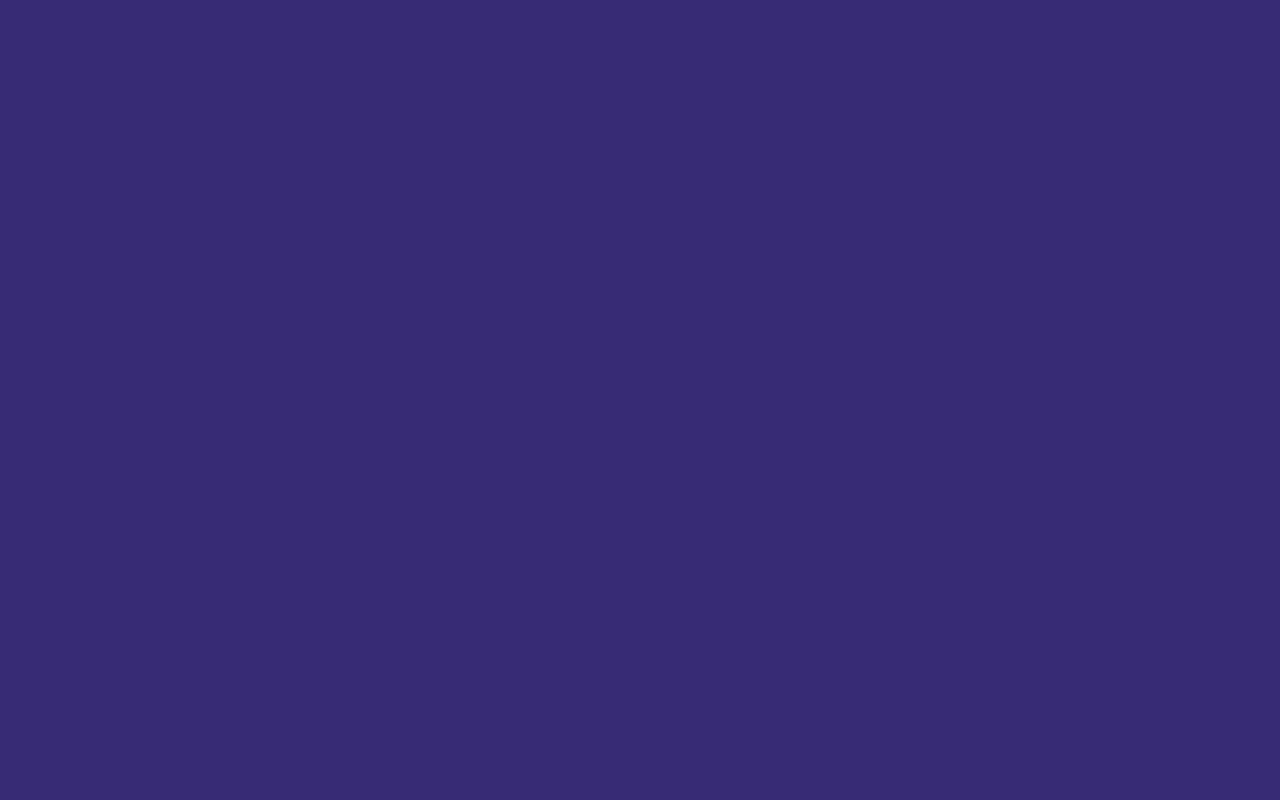
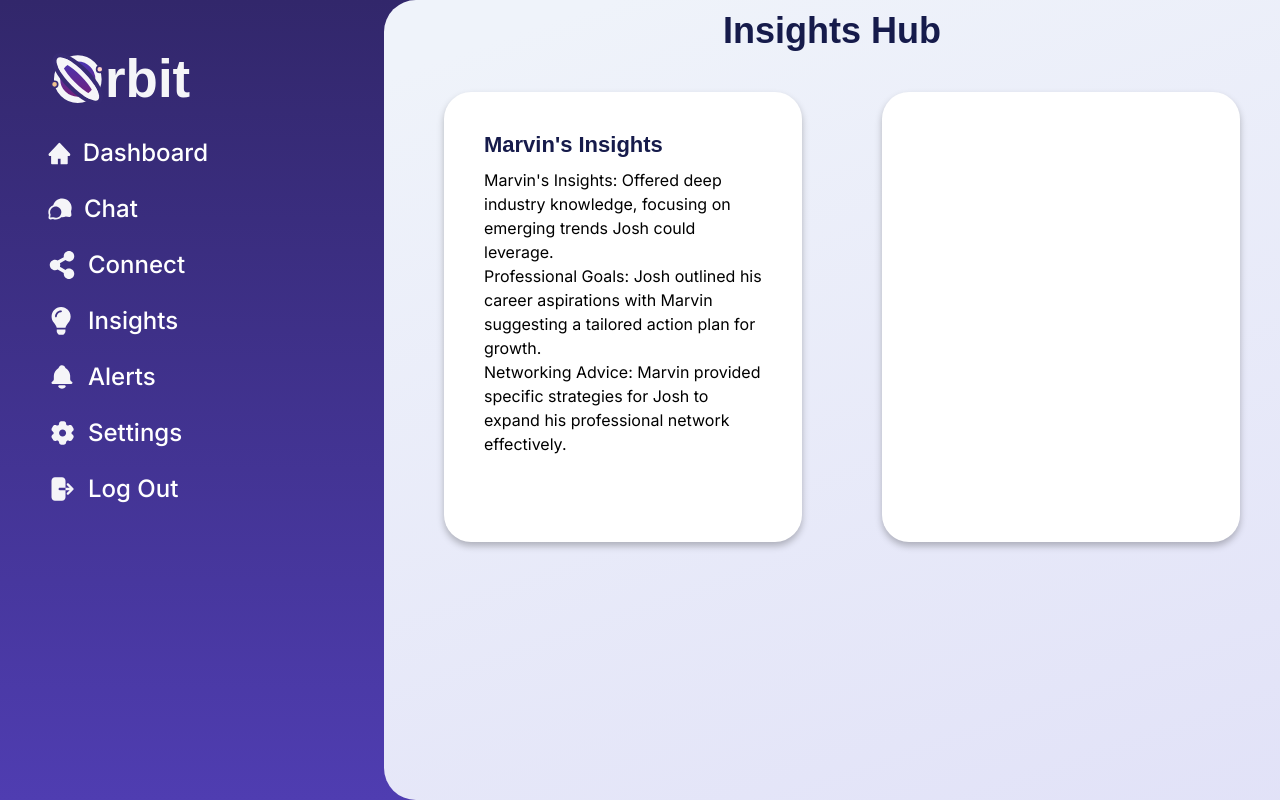
Before and after one commit to jin-lee4/cmdf24, a Next.js app: page /insights in a window 1280 px wide. Built offline with nearby package versions, Linux system fonts and the light colour scheme.

Commit message:
final push !!!

```diff
--- a/src/app/context/index.js
+++ /dev/null
@@ -1,17 +0,0 @@
-import React, { useState, createContext } from "react";
-
-export const Context = createContext();
-
-export const ContextProvider = (props) => {
-  const [username, setUsername] = useState("");
-  const [secret, setSecret] = useState("");
-
-  const value = {
-    username,
-    setUsername,
-    secret,
-    setSecret,
-  };
-
-  return <Context.Provider value={value}>{props.children}</Context.Provider>;
-};
--- a/src/app/insights/layout.js
+++ b/src/app/insights/layout.js
@@ -1,5 +1,5 @@
 export default function InsightsLayout({children}) {
     return (
-        <section>{children}</section>
+        <section className="min-h-screen">{children}</section>
     )
 }
--- a/src/app/insights/page.js
+++ b/src/app/insights/page.js
@@ -1,3 +1,27 @@
+import styles from "@/app/styles/insights.module.css";
+import Sidebar from "@/components/Sidebar"
+
 export default function Insights() {
-
+  return (
+    <section>
+        <Sidebar />
+    <div className={styles.panel}>
+      <div className="items-center">
+        <h1 className={styles.heading}>Insights Hub</h1>
+        <div className="grid grid-cols-2 gap-5 pr-10">
+          <div className={styles.box}>
+          <p className={styles.title}>Marvin's Insights</p>
+            <p className={styles.insights}></p>
+                <ol>
+                    <li>Marvin's Insights: Offered deep industry knowledge, focusing on emerging trends Josh could leverage.</li>
+                    <li>Professional Goals: Josh outlined his career aspirations with Marvin suggesting a tailored action plan for growth.</li>
+                    <li>Networking Advice: Marvin provided specific strategies for Josh to expand his professional network effectively.</li>
+                </ol>
+          </div>
+          <div className={styles.box}></div>
+        </div>
+      </div>
+      </div>
+    </section>
+  );
 }
--- /dev/null
+++ b/src/app/styles/insights.module.css
@@ -0,0 +1,54 @@
+.box {
+    border-radius: 27px;
+    background: #FFF;
+    box-shadow: 0px 4px 7px 0px rgba(0, 0, 0, 0.25);
+    width: 300;
+    height: 450px;
+    flex-shrink: 0;
+    margin-left: 60px;
+    margin-top: 40px;
+    padding: 40px;
+    align-items: center;
+}
+
+.heading {
+    color: var(--Text, #161B4B);
+    text-align: center;
+    font-family: "DM Sans", sans-serif;
+    font-size: 36px;
+    font-style: normal;
+    font-weight: 700;
+    line-height: normal;
+    padding-top: 10px;
+}
+
+.title {
+    color: var(--Text, #161B4B);
+    font-family: "DM Sans", sans-serif;
+    font-size: 22px;
+    font-style: normal;
+    font-weight: 700;
+    line-height: normal;
+}
+
+.insights {
+    color: #000;
+    font-family: Inter, sans-serif;
+    font-size: 16px;
+    font-style: normal;
+    font-weight: 400;
+    line-height: normal;
+    padding-top: 10px;
+}
+
+.panel {
+    border-radius: 32px 0px 0px 32px;
+    background: linear-gradient(161deg, #eff3fa 7.02%, #d8d6f6 165.01%);
+    width: 70%;
+    height: 100vh;
+    align-items: center;
+    position: fixed;
+    top: 0;
+    right: 0;
+    padding-bottom: 10px;
+}
--- a/src/app/styles/messages.module.css
+++ b/src/app/styles/messages.module.css
@@ -11,11 +11,11 @@
   border-radius: 32px 0px 0px 32px;
   background: linear-gradient(161deg, #eff3fa 7.02%, #d8d6f6 165.01%);
   width: 70%;
-  height: 100vh;
   align-items: center;
+  position: fixed;
   top: 0;
   right: 0;
-  position: fixed;
+  padding-bottom: 10px;
 }
 
 .contact {
@@ -59,11 +59,8 @@
   border-radius: 15px;
   background: #FFF;
   flex-shrink: 0;
-  width: 100%;
-  height: 100%;
   align-items: center;
   place-items: center;
-  padding: 20px;
   margin: 10px;
 }
 
--- a/src/app/styles/panel.module.css
+++ b/src/app/styles/panel.module.css
@@ -6,4 +6,5 @@
   align-items: center;
   margin-left: 300px;
   margin-top: 32px;
+  position: fixed;
 }
--- a/src/components/Dashboard.jsx
+++ b/src/components/Dashboard.jsx
@@ -1,5 +1,6 @@
 import panel from "@/app/styles/panel.module.css";
 import styles from "../app/styles/dashboardpanel.module.css";
+import Image from "next/image";
 import MatchSpotlight from '@/components/ConnectionSpotlight'
 
 function Dashboard() {
@@ -17,7 +18,6 @@ function Dashboard() {
           <div className={styles.box}>
             <h2 className="top-0 right-0 text-base w-100">Connection Spotlight</h2>
             <div className="items-center">
-              <MatchSpotlight />
             </div>
           </div>
         </div>
--- a/src/components/Sidebar.jsx
+++ b/src/components/Sidebar.jsx
@@ -11,14 +11,14 @@ function DashboardPanel() {
       >
         <div className="h-full px-10 py-4 text-white text-2xl space-y-5">
           <a
-            href="https://flowbite.com/"
+            href="/"
             className="flex items-center ps-2.5 mb-5"
           >
             <Logo />
           </a>
           <ul className="space-y-2 font-medium text-white">
             <li>
-              <a href="#" className="flex items-center p-2">
+              <a href="/dashboard" className="flex items-center p-2">
                 <svg
                   xmlns="http://www.w3.org/2000/svg"
                   width="26"
@@ -35,7 +35,7 @@ function DashboardPanel() {
               </a>
             </li>
             <li>
-              <a href="#" className="flex items-center p-2">
+              <a href="/chat" className="flex items-center p-2">
                 <svg
                   xmlns="http://www.w3.org/2000/svg"
                   width="24"
@@ -52,7 +52,7 @@ function DashboardPanel() {
               </a>
             </li>
             <li>
-              <a href="#" className="flex items-center p-2">
+              <a href="/connect" className="flex items-center p-2">
                 <svg
                   xmlns="http://www.w3.org/2000/svg"
                   width="28"
@@ -69,7 +69,7 @@ function DashboardPanel() {
               </a>
             </li>
             <li>
-              <a href="#" className="flex items-center p-2">
+              <a href="/insights" className="flex items-center p-2">
                 <svg
                   xmlns="http://www.w3.org/2000/svg"
                   width="28"
--- a/src/global.d.ts
+++ /dev/null
@@ -1 +0,0 @@
-declare module 'react-chat-engine';
```
Also changed, not shown: src/app/chat/page.js (+10 -88 lines), src/components/ChatPanel.jsx (+5 -5 lines), src/components/MessagePreview.jsx (+1 -1 lines), public/images/Spotlight Mentor.png (added), public/images/chat.png (added).
